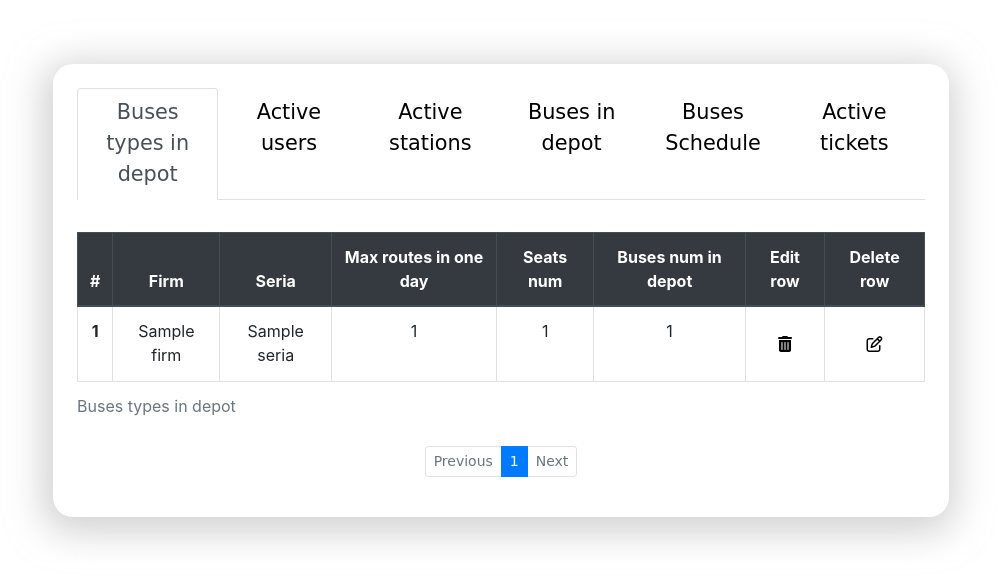
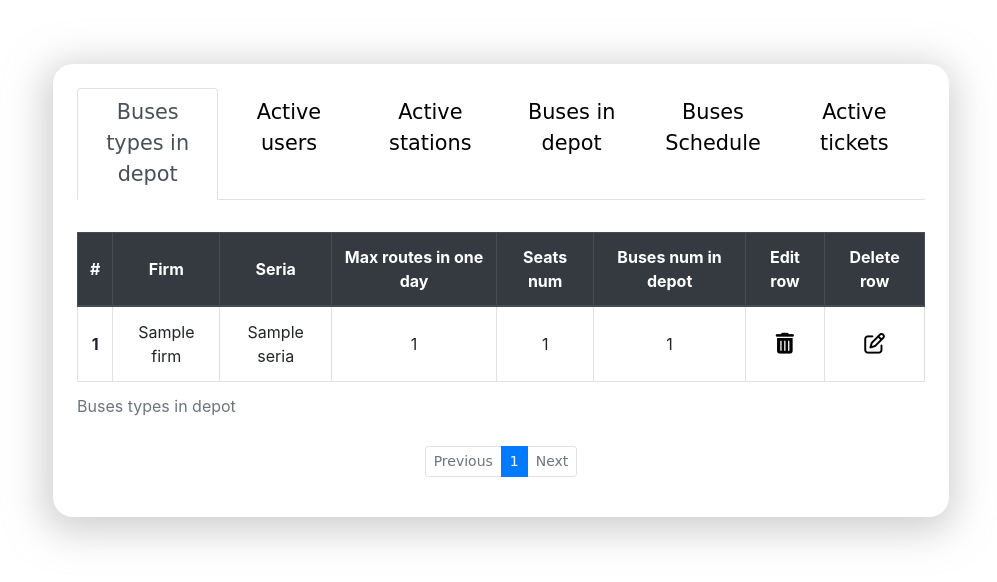
Before and after one commit to Mernus/db_volsu, a Django app: template templates/database.html in a window 1280 px wide. Shown: the top 582 px of the page, without its empty margins (139-1136 px from the left). Run offline with Django 3.2, Linux system fonts and the light colour scheme; the template is opened without the code that fills it: most values are stand-ins (such as "Sample title", 1, 10 or a date in 2020); some libraries are stand-ins or nearby versions; some web fonts are replaced.

Commit message:
style update

```diff
--- a/db_volsu/static/database_page/css/style.css
+++ b/db_volsu/static/database_page/css/style.css
@@ -48,10 +48,10 @@ a:hover {
 
 td {
     text-align: center;
-    vertical-align: middle;
+    vertical-align: middle !important;
 }
 
 th {
     text-align: center;
-    vertical-align: middle;
+    vertical-align: middle !important;
 }
--- a/templates/database.html
+++ b/templates/database.html
@@ -73,8 +73,10 @@
                         <td>{{ row.day_route_num }}</td>
                         <td>{{ row.seats_num }}</td>
                         <td>{{ row.num_in_depot }}</td>
-                        <td><span class="svg-icons"><i class="fa fa-trash-alt" aria-hidden="true"></i></span></td>
-                        <td><span class="svg-icons"><i class="far fa-edit" aria-hidden="true"></i></span></td>
+                        <td><a href="#"><span class="svg-icons"><i class="fa fa-trash-alt"
+                                                                   aria-hidden="true"></i></span></a></td>
+                        <td><a href="#"><span class="svg-icons"><i class="far fa-edit"
+                                                                   aria-hidden="true"></i></span></a></td>
                     </tr>
                 {% endfor %}
                 </tbody>
```
